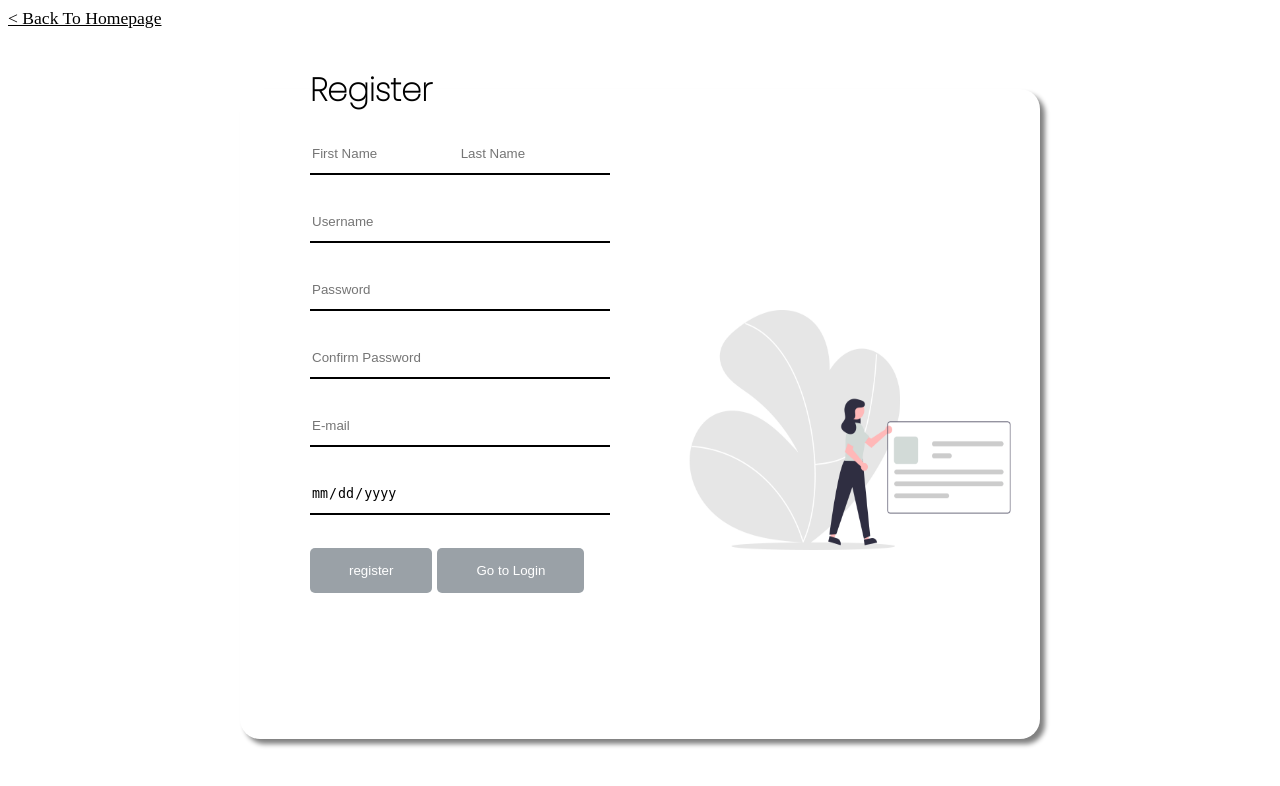
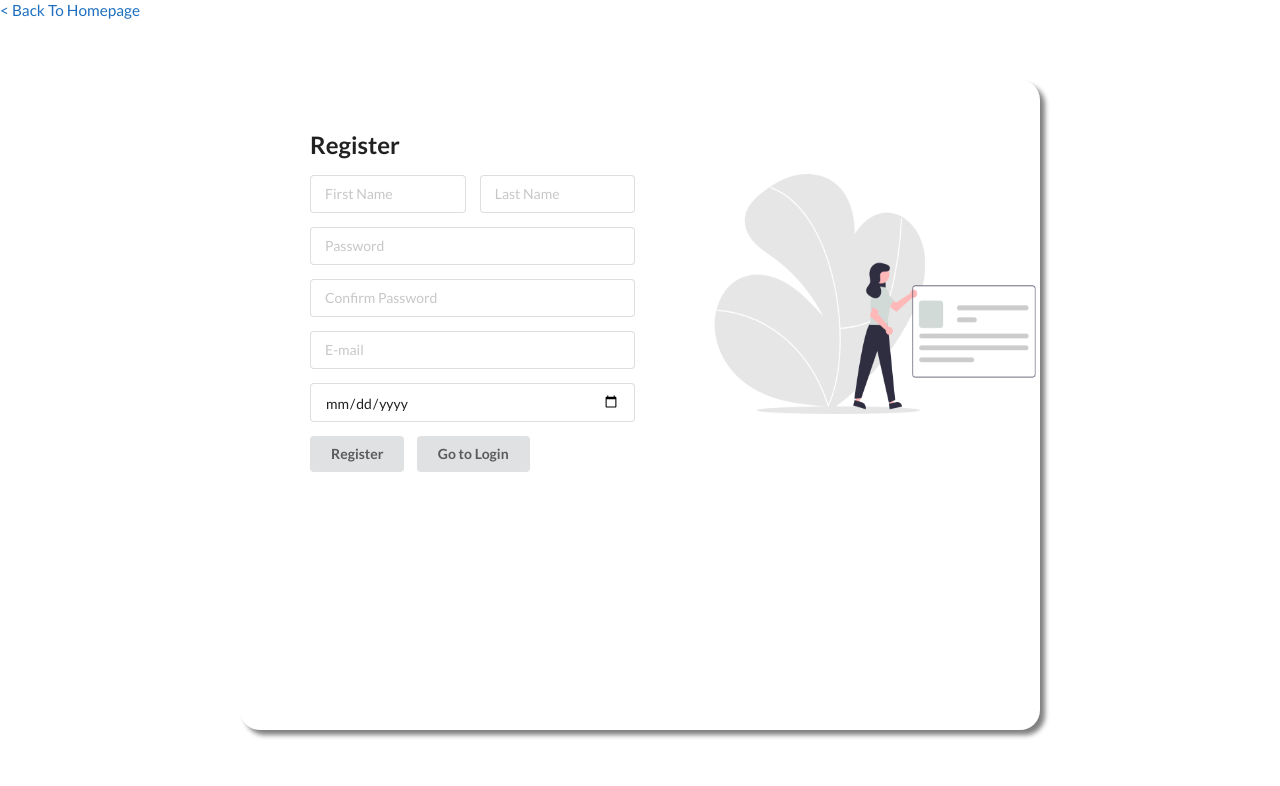
Before and after one commit to Kelpie12/Project-PW, a PHP site: page /Register.php in a window 1280 px wide. Shown: the top 786 px of the page. Run offline with PHP 8.4, Linux system fonts and the light colour scheme; some libraries are stand-ins or nearby versions.

Commit message:
upload_ulang
modif login.php dan register.php

```diff
--- a/LogReg_Form/Register.php
+++ b/LogReg_Form/Register.php
@@ -7,8 +7,14 @@ include("../public/register-nav.php");
 <head>
     <meta charset="UTF-8">
     <meta name="viewport" content="width=device-width, initial-scale=1.0">
-    <link href="https://fonts.googleapis.com/css2?family=Poppins:ital,wght@0,100;1,700&display=swap" rel="stylesheet">
-    <link rel="stylesheet" href="style.css">
+    <link rel="stylesheet" type="text/css" href="style.css">
+    <link rel="stylesheet" type="text/css" href="./assets/Semantic-UI-CSS-master/semantic.min.css">
+    <link rel="stylesheet" type="text/css" href="./assets/style.css">
+    <link rel="preconnect" href="https://fonts.gstatic.com">
+    <link href="https://fonts.googleapis.com/css2?family=Permanent+Marker&display=swap" rel="stylesheet">
+    <script src="https://code.jquery.com/jquery-3.1.1.min.js" integrity="sha256-hVVnYaiADRTO2PzUGmuLJr8BLUSjGIZsDYGmIJLv2b8=" crossorigin="anonymous">
+    </script>
+    <script src="assets/Semantic-UI-CSS-master/semantic.min.js"></script>
 
     <title>Register</title>
 
@@ -35,41 +41,34 @@ include("../public/register-nav.php");
         < Back To Homepage</a> <div class="container">
         <div class="regis-content">
             <div class="regis-image">
-                    <figure><img src="register.png" width="400" height="300" style="padding-top: 125px; margin-right: 100px;"></figure>
+                <figure><img src="register.png" width="400" height="300"></figure>
             </div>
 
             <div class="regis-form">
+                <form method="post" class="ui form" id="login-form" style="padding-top: 100px;">
                 <h2><b>Register</b></h2>
-                    <form method="post" class="register-form" id="login-form">
-                        <div class="form-group">
-                            <input type="text" name="register_fname" id="register_fname" style="width: 140px;" placeholder="First Name" />
-                            <input type="text" name="register_lname" id="register_lname" style="width: 140px;" placeholder="Last Name" />
-                            <hr>
+                <div class="two fields">
+                    <div class="field">
+                        <input type="text" name="Register_fname" id="Register_fname" placeholder="First Name"/>
                     </div>
-                        <div class="form-group">
-                            <input type="text" name="register_username" id="register_username" style="width: 140px;" placeholder="Username" />
-                            <hr>
+                    <div class="field">
+                        <input type="text" name="Register_lname" id="Register_lname" placeholder="Last Name"/>
                     </div>
-                        <div class="form-group">
-                            <input type="password" name="register_password" id="register_password" placeholder="Password" />
-                            <hr>
                 </div>
-                        <div class="form-group">
-                            <input type="password" name="register_confirm" id="register_confirm" placeholder="Confirm Password" />
-                            <hr>
+                <div class="field">
+                    <input type="password" name="Register_password" id="Register_password" placeholder="Password"/>
                 </div>
-                        <div class="form-group">
-                            <input type="text" name="register_email" id="register_email" placeholder="E-mail" />
-                            <hr>
+                <div class="field">
+                    <input type="password" name="Register_confirm" id="Register_confirm" placeholder="Confirm Password"/>
                 </div>
-                        <div class="form-group">
-                            <input type="date" name="register_birthdate" id="register_birthdate" placeholder="mm/dd/yyyy" />
-                            <hr>
+                <div class="field">
+                    <input type="text" name="Register_email" id="Register_email" placeholder="E-mail"/>
                 </div>
-                        <div class="form-group form-button">
-                            <input type="submit" name="register_btn" class="form-submit" value="register" style="margin-right: 5px;"></input>
-                            <a href="./login.php"><button type="button" class="form-submit">Go to Login</button></a>
+                <div class="field">
+                    <input type="date" name="Register_birthdate" id="Register_birthdate" placeholder="mm/dd/yyyy"/>
                 </div>
+                    <button type="submit" name="Register_btn" class="ui button">Register</button>
+                    <a href="./Login.php" type="button" class="ui button" style="margin-left: 5px;">Go to Login</a>
                 </form>
             </div>
         </div>
```
Also changed, not shown: LogReg_Form/Login.php (+15 -17 lines), assets/banner1.jpg (added), assets/banner2.jpg (added), assets/user.png (added), 1 other file. Lines whose indentation alone changed are shown as unchanged.
